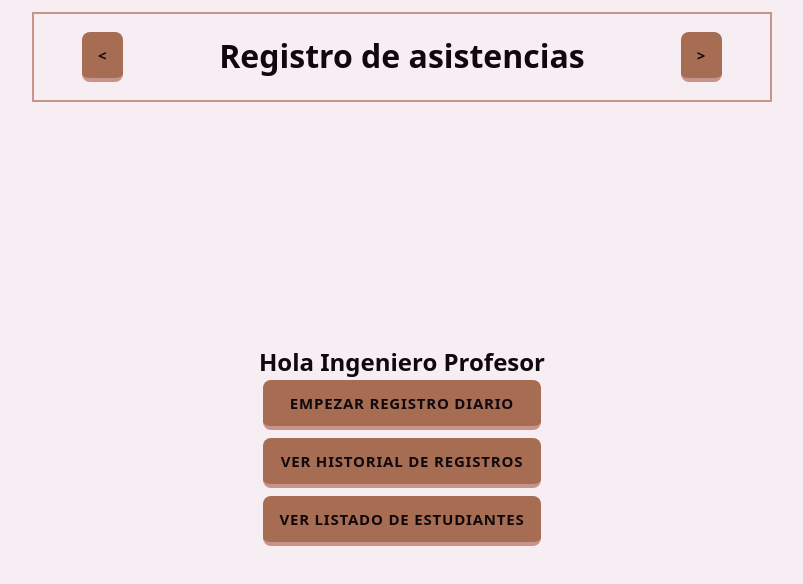
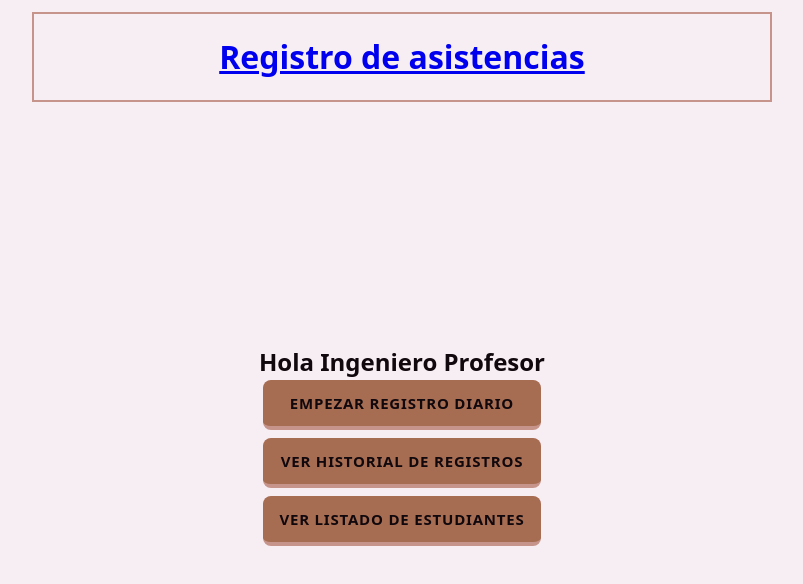
Before and after one commit to RicJDev/attendace-tracker, a React (Vite) app in the folder client/: page / in a window 1280 px wide. Shown: the top 584 px of the page, without its empty margins (238-1041 px from the left). Built offline with nearby package versions, Linux system fonts and the light colour scheme.

Commit message:
refactor: simplificando header

```diff
--- a/client/src/components/Header.tsx
+++ b/client/src/components/Header.tsx
@@ -1,15 +1,12 @@
 import './Header.css'
-import { Button } from '../components/Button'
-import { useNavigate } from 'react-router'
+import { NavLink } from 'react-router'
 
 export function Header() {
-  const navigate = useNavigate()
-
   return (
     <header className='main-header'>
-      <Button onClick={() => navigate(-1)}>{'<'}</Button>
-      <h1>Registro de asistencias</h1>
-      <Button onClick={() => navigate(1)}>{'>'}</Button>
+      <NavLink to='/'>
+        <h1>Registro de asistencias</h1>
+      </NavLink>
     </header>
   )
 }
```
